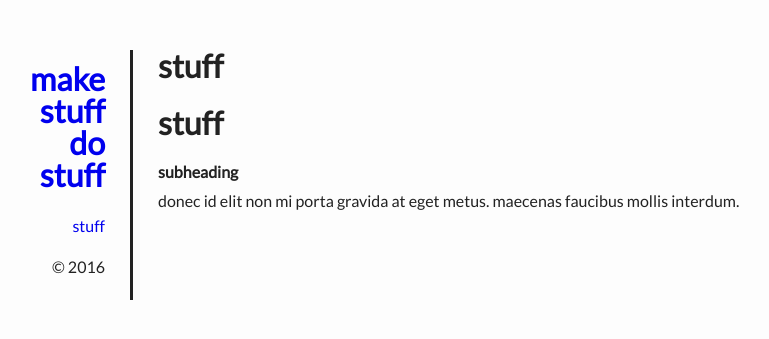
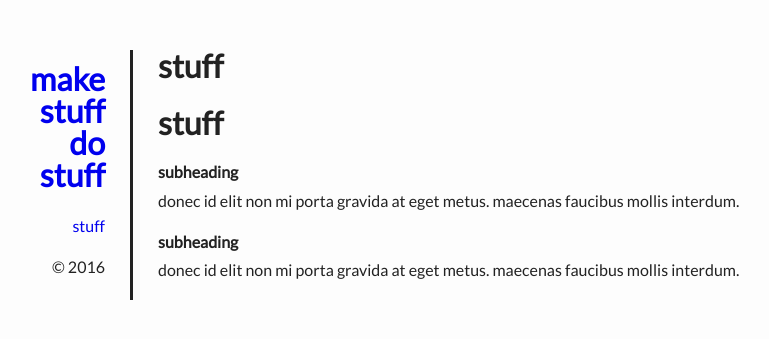
Before and after one commit to followfung/followfung.github.io, a Jekyll site: the page built from stuff.html, in a window 1280 px wide. Shown: the top 339 px of the page, without its empty margins (157-926 px from the left). Built offline with Jekyll 4.4.1, drawn with Linux system fonts in a browser that asks for light colours.

Commit message:
test gpg signing

```diff
--- a/stuff.html
+++ b/stuff.html
@@ -12,4 +12,9 @@ title: stuff
     <h2>Subheading</h2>
     <p>Donec id elit non mi porta gravida at eget metus. Maecenas faucibus mollis interdum.</p>
   </div>
+
+  <div>
+    <h2>Subheading</h2>
+    <p>Donec id elit non mi porta gravida at eget metus. Maecenas faucibus mollis interdum.</p>
+  </div>
 </section>
```
